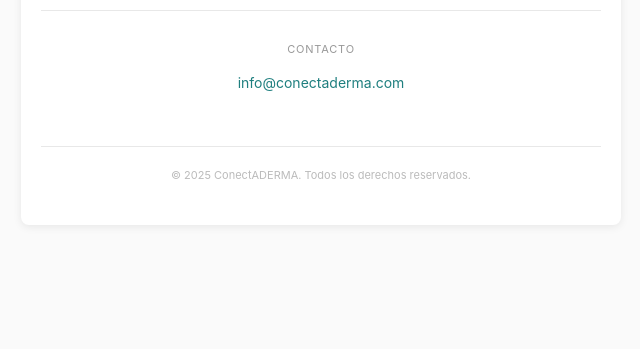
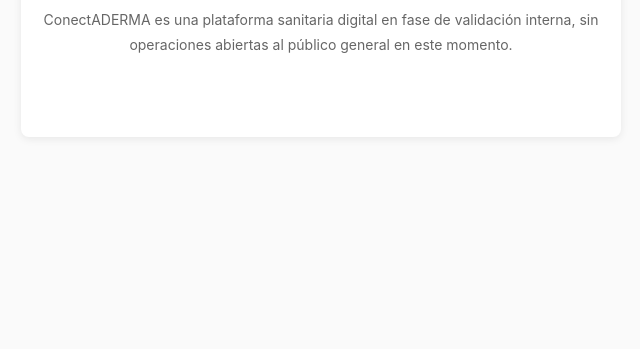
Before and after one commit to jespineirasicre/conectaderma-landing, a plain HTML site: page index.html in a window 1280 px wide. Shown: the part 451-800 px from the top of the page, without its empty margins (319-959 px from the left). Drawn offline with Linux system fonts and the light colour scheme.

Commit message:
feat: remove contact and copy.

```diff
--- a/index.html
+++ b/index.html
@@ -155,15 +155,6 @@
         <p class="description">
             ConectADERMA es una plataforma sanitaria digital en fase de validación interna, sin operaciones abiertas al público general en este momento.
         </p>
-
-        <div class="contact-section">
-            <div class="contact-label">Contacto</div>
-            <a href="mailto:info@conectaderma.com" class="contact-info">info@conectaderma.com</a>
-        </div>
-
-        <div class="footer">
-            <p>&copy; 2025 ConectADERMA. Todos los derechos reservados.</p>
-        </div>
     </div>
 </body>
 </html>
```
